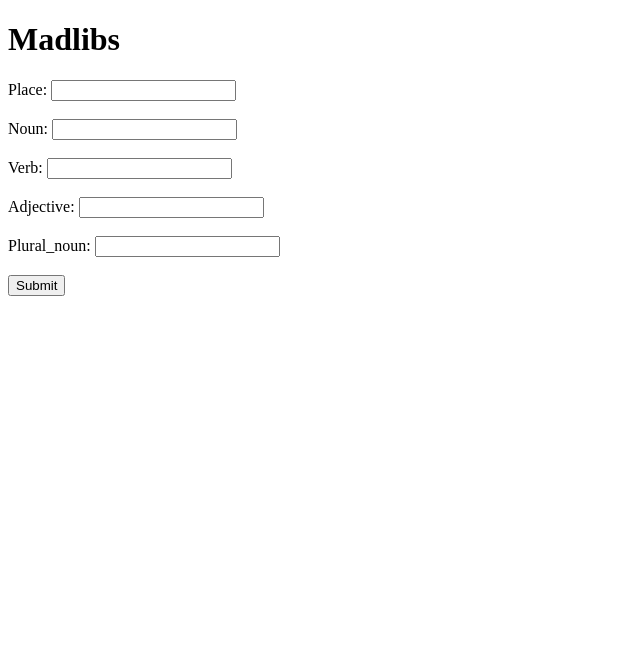
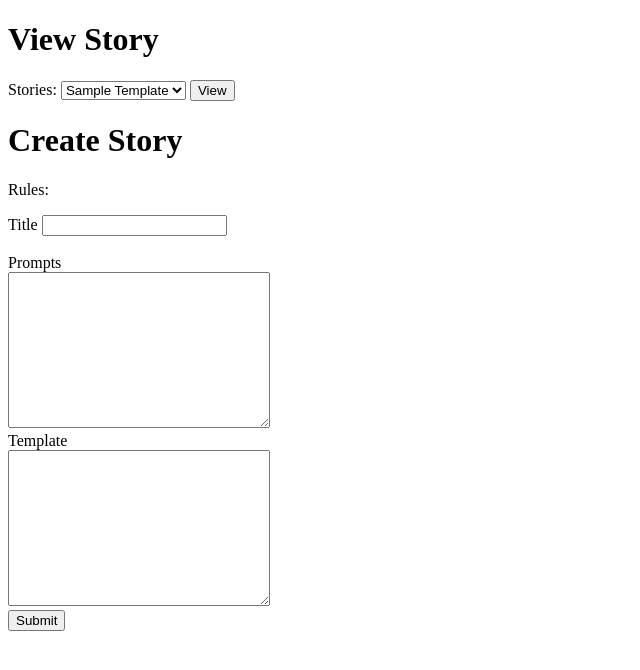
Before and after one commit to Mitya1996/flask-madlibs, a Flask app: page / in a window 1280 px wide. Shown: the top 670 px of the page, without its empty margins (0-640 px from the left). Run offline with Flask 2, Linux system fonts and the light colour scheme.

Commit message:
started making dynamic version

```diff
--- a/app.py
+++ b/app.py
@@ -1,6 +1,6 @@
 from flask import Flask, request, render_template
 from flask_debugtoolbar import DebugToolbarExtension
-from stories import *
+from stories import stories
 
 app = Flask(__name__)
 app.config['SECRET_KEY'] = "secret"
@@ -8,12 +8,22 @@ app.config['SECRET_KEY'] = "secret"
 debug = DebugToolbarExtension(app)
 
 @app.route('/')
+def home():
+    names = [a.story_name for a in stories]
+    return render_template('home.html', names=names)
+
+@app.route('/questions')
 def questions():
+    #get correct story based on name
+    story_name = request.args.get('stories-choice')
+    story = [s for s in stories if s.story_name == story_name][0] #getstory from stories array
+
     blanks = story.prompts
-    return render_template('questions.html', blanks=blanks)
+    return render_template('questions.html', story_name=story_name, blanks=blanks)
 
-@app.route('/story')
-def madlib():
+@app.route('/story/<story_name>')
+def madlib(story_name):
+    story = [s for s in stories if s.story_name == story_name][0] #getstory from stories array
 
     madlib = story.generate(request.args)
 
--- a/stories.py
+++ b/stories.py
@@ -18,9 +18,10 @@ class Story:
         'I love to eat a good mango.'
     """
 
-    def __init__(self, words, text):
+    def __init__(self, name, words, text):
         """Create story with words and template text."""
 
+        self.story_name = name
         self.prompts = words
         self.template = text
 
@@ -37,7 +38,10 @@ class Story:
 
 # Here's a story to get you started
 story = Story(
+    'Sample Template',
     ["place", "noun", "verb", "adjective", "plural_noun"],
     """Once upon a time in a long-ago {place}, there lived a
     large {adjective} {noun}. It loved to {verb} {plural_noun}."""
 )
+
+stories = {story}
--- /dev/null
+++ b/templates/home.html
@@ -0,0 +1,38 @@
+{% extends 'base.html' %}
+
+{% block title %}Home{% endblock %}
+
+{% block content %}
+
+<h1>View Story</h1>
+
+<form action="/questions">
+    <label for="stories-choice">Stories:</label>
+
+    <select name="stories-choice">
+    {% for name in names %}
+    <option value="{{name}}">{{name}}</option>
+    {% endfor %}
+    </select>
+
+    <button>View</button>
+</form>
+<h1>Create Story</h1>
+<p>Rules: </p>
+<form action="/newstory" id="newstory">
+    <label for="title">Title</label>
+    <input type="text" name="title">
+    <br>
+    <br>
+    <label for="prompts">Prompts</label>
+    <br>
+    <textarea form="newstory" name="prompts" cols="30" rows="10"></textarea>
+    <br>
+    <label for="template">Template</label>
+    <br>
+    <textarea form="newstory" name="template" cols="30" rows="10"></textarea>
+    <br>
+    <button>Submit</button>
+</form>
+
+{% endblock %}
--- a/templates/questions.html
+++ b/templates/questions.html
@@ -1,11 +1,11 @@
 {% extends 'base.html' %}
 
-{% block title %}Madlibs{% endblock %}
+{% block title %}Questions{% endblock %}
 
 {% block content %}
 
     <h1>Madlibs</h1>
-    <form action="/story">
+    <form action="/story/{{story_name}}">
         {% for blank in blanks %}
         <div>
             <label for="{{blank}}">{{blank.capitalize()}}:</label>
```
